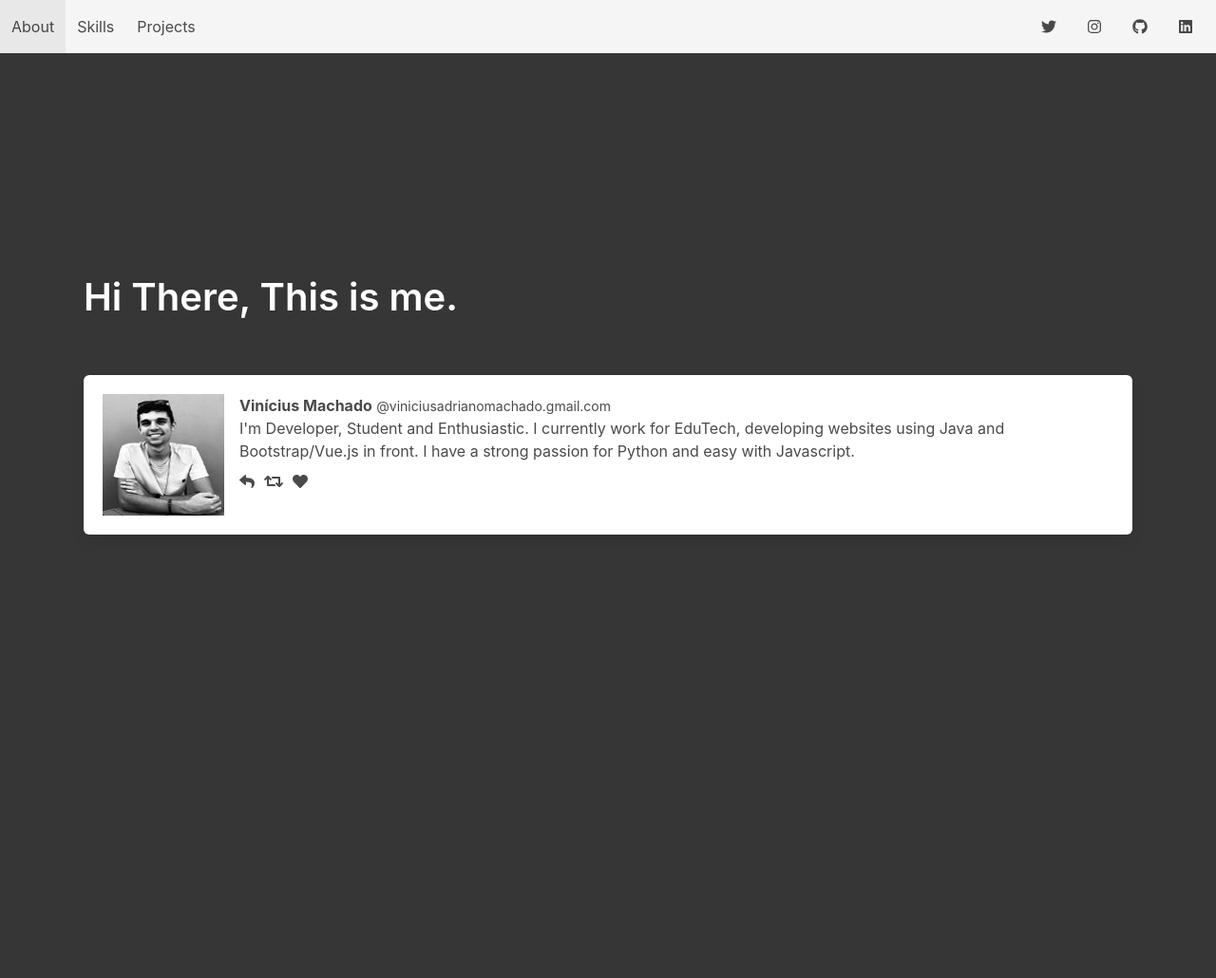
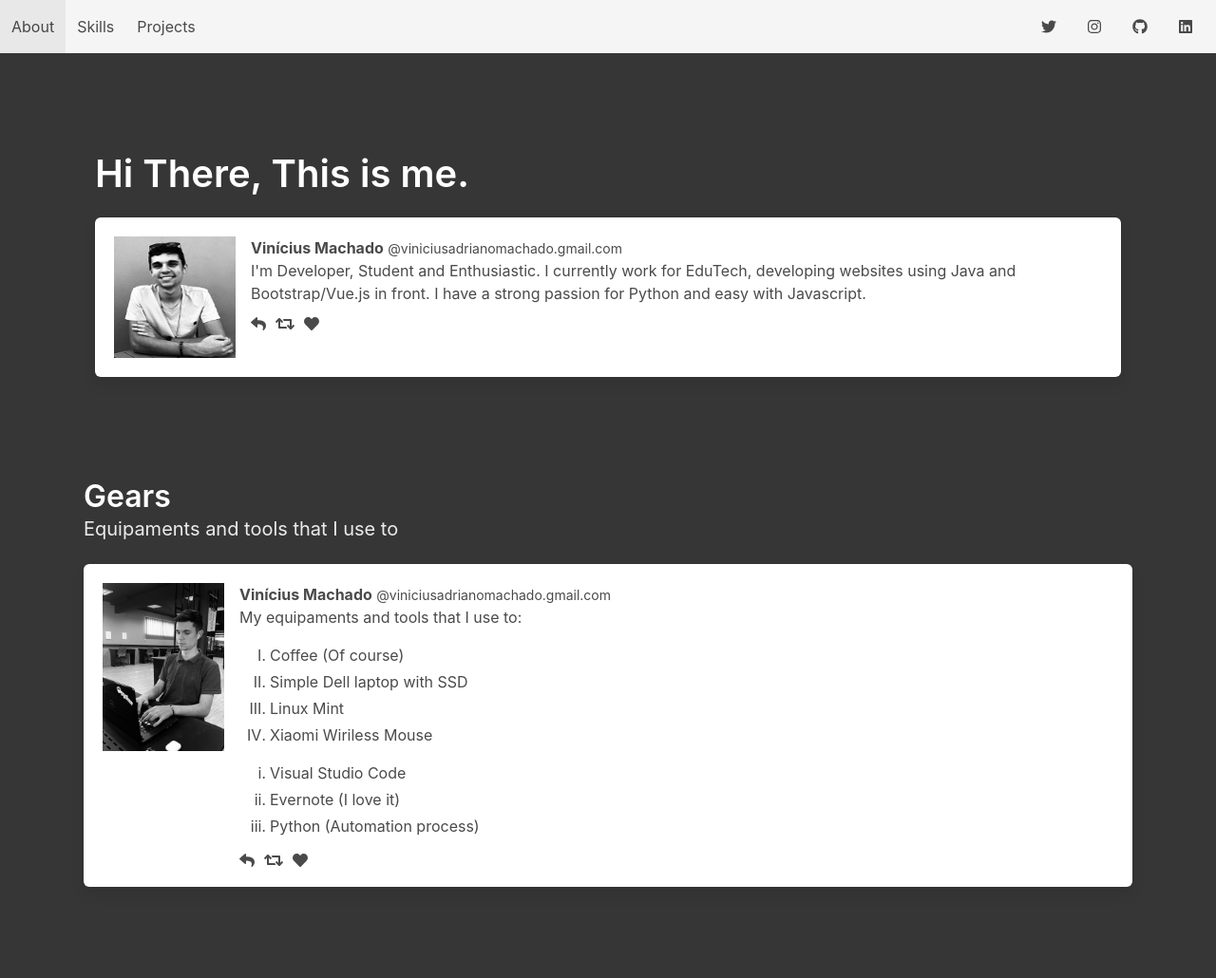
Before and after one commit to vinicius1209/viniciusmachado, a Flask app: page / in a window 1280 px wide. Shown: the whole page at 95% size. Before the commit the page ends 563 px from the top, so only its background shows below. Run offline with Flask 2, Linux system fonts and the light colour scheme.

Commit message:
Atualizado index com equipamentos

```diff
--- a/app/templates/sub/who.html
+++ b/app/templates/sub/who.html
@@ -1,11 +1,12 @@
 <div id="Who" class="content-tab">
-    <section class="section">
-        <div class="container">
-            <div class="columns">
+    <section class="hero">
+        <div class="hero-body">
+            <div class="container">
+                <!-- This is me -->
                 <div class="column is-full">
-                    <h1 class="title is-size-2" style="margin-bottom: 3.75rem;">
+                    <h1 class="title is-size-2">
                         Hi There, This is me.
-                        </h1>
+                    </h1>
                     <div class="box">
                         <article class="media">
                         <div class="media-left">
@@ -46,7 +47,68 @@
                         </article>
                     </div>
                 </div>
+                <!---->
             </div>
         </div>
     </section>
+    <section class="hero">
+        <div class="hero-body">
+          <div class="container">
+            <h1 class="title">
+              Gears
+            </h1>
+            <h2 class="subtitle">
+              Equipaments and tools that I use to
+            </h2>
+            <div class="box">
+                <article class="media">
+                    <div class="media-left">
+                        <figure class="image is-128x128">
+                            <img src="{{ url_for('static', filename='img/gear.jpeg') }}" alt="Image">
+                        </figure>
+                    </div>
+                    <div class="media-content">
+                        <div class="content">
+                            <p>
+                                <strong>Vinícius Machado</strong> <small>@viniciusadrianomachado.gmail.com</small>
+                                <br>
+                                My equipaments and tools that I use to:
+                                <ol type="I">
+                                    <li>Coffee (Of course)</li>
+                                    <li>Simple Dell laptop with SSD</li>
+                                    <li>Linux Mint</li>
+                                    <li>Xiaomi Wiriless Mouse</li>
+                                </ol>
+                                <ol type="i">
+                                    <li>Visual Studio Code</li>
+                                    <li>Evernote (I love it)</li>
+                                    <li>Python (Automation process)</li>
+                                </ol>
+                            </p>
+                        </div>
+                        <nav class="level is-mobile">
+                            <div class="level-left">
+                                <a class="level-item" aria-label="reply">
+                                <span class="icon is-small">
+                                    <i class="fas fa-reply" aria-hidden="true"></i>
+                                </span>
+                                </a>
+                                <a class="level-item" aria-label="retweet">
+                                <span class="icon is-small">
+                                    <i class="fas fa-retweet" aria-hidden="true"></i>
+                                </span>
+                                </a>
+                                <a class="level-item" aria-label="like">
+                                <span class="icon is-small">
+                                    <i class="fas fa-heart" aria-hidden="true"></i>
+                                </span>
+                                </a>
+                            </div>
+                        </nav>
+                    </div>
+                </article>
+            </div>
+          </div>
+        </div>
+      </section>
 </div>
```
Also changed, not shown: app/static/img/gear.jpeg (added).
